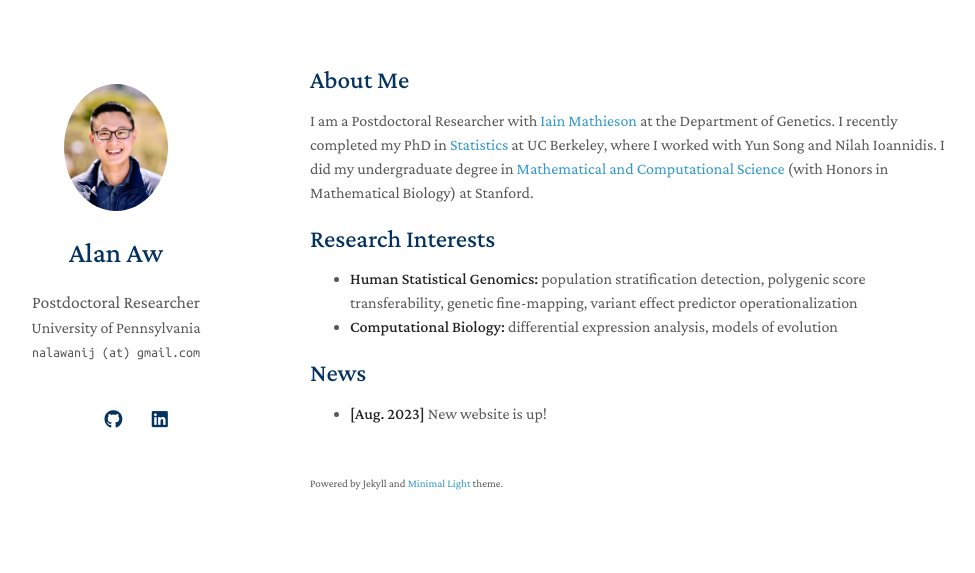
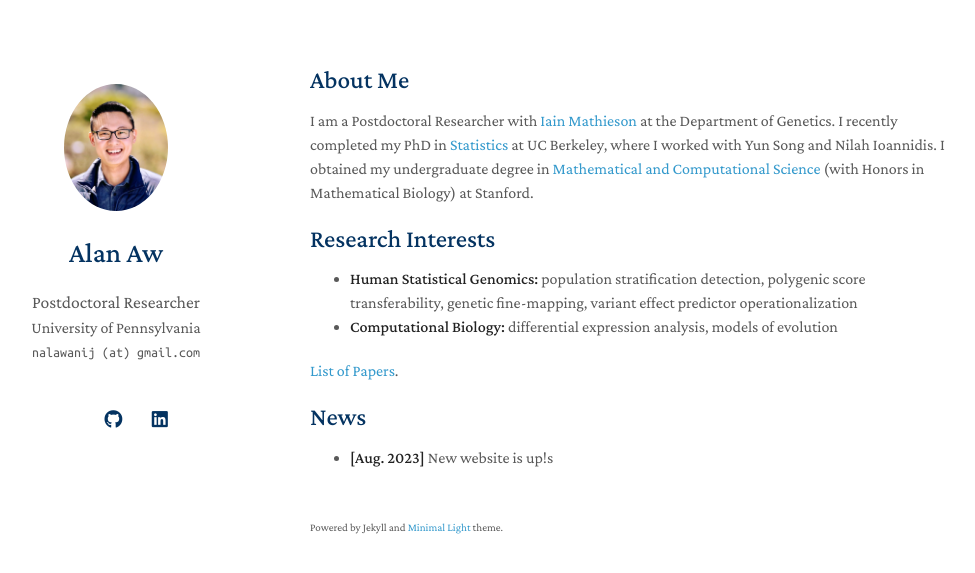
Before and after one commit to alanaw1/alanaw1.github.io, a Jekyll site: the page built from index.md, in a window 1280 px wide. Shown: the top 573 px of the page, without its empty margins (160-1135 px from the left). Built offline with Jekyll 4.4.1, drawn with Linux system fonts in a browser that asks for light colours; nearby versions of some CDN libraries; a style sheet for code colours, icons or effects is not loaded; our own code applies the rules of GitHub Pages for plain Markdown files.

Commit message:
add research publications

```diff
--- a/index.md
+++ b/index.md
@@ -4,13 +4,15 @@
 
 ## About Me
 
-I am a Postdoctoral Researcher with [Iain Mathieson](https://www.med.upenn.edu/mathieson-lab/) at the Department of Genetics. I recently completed my PhD in [Statistics](https://statistics.berkeley.edu/) at UC Berkeley, where I worked with Yun Song and Nilah Ioannidis. I did my undergraduate degree in [Mathematical and Computational Science](https://mcs.stanford.edu/) (with Honors in Mathematical Biology) at Stanford.
+I am a Postdoctoral Researcher with [Iain Mathieson](https://www.med.upenn.edu/mathieson-lab/) at the Department of Genetics. I recently completed my PhD in [Statistics](https://statistics.berkeley.edu/) at UC Berkeley, where I worked with Yun Song and Nilah Ioannidis. I obtained my undergraduate degree in [Mathematical and Computational Science](https://mcs.stanford.edu/) (with Honors in Mathematical Biology) at Stanford.
 
 ## Research Interests
 
 - **Human Statistical Genomics:** population stratification detection, polygenic score transferability, genetic fine-mapping, variant effect predictor operationalization
 - **Computational Biology:** differential expression analysis, models of evolution
 
+[List of Papers](./research.html).
+
 ## News
 
-- **[Aug. 2023]** New website is up!
+- **[Aug. 2023]** New website is up!s
```
Also changed, not shown: research.md (added, +21 -0 lines).
